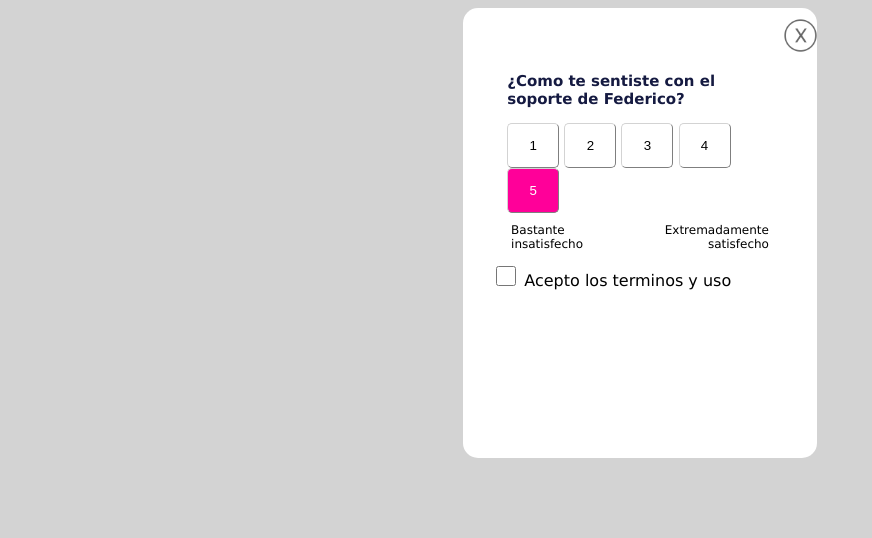
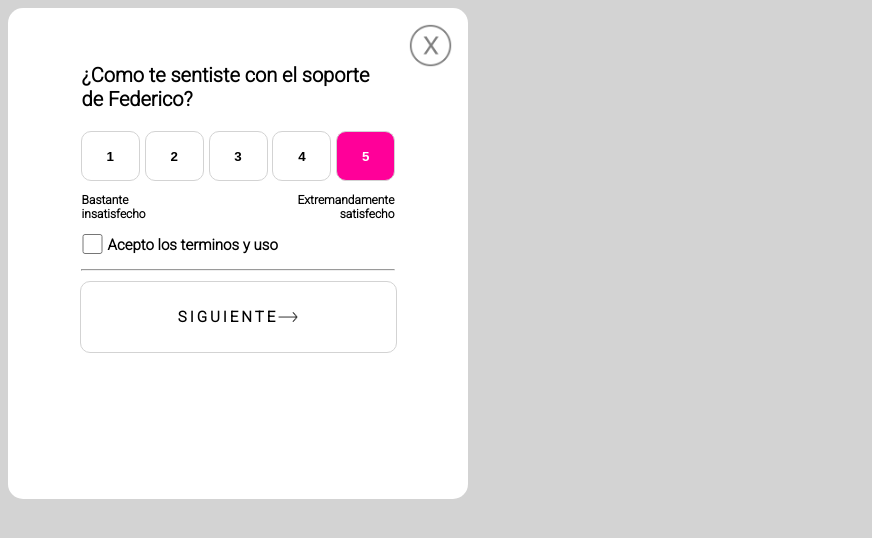
Before and after one commit to gonferreyra/NUCBA_challenges, a plain HTML site: page 002_feedback_popups/index.html in a window 1280 px wide. Shown: the whole page, without its empty margins (0-872 px from the left). Drawn offline with Linux system fonts and the light colour scheme.

Commit message:
redoing popups2

```diff
--- a/002_feedback_popups/css/style.css
+++ b/002_feedback_popups/css/style.css
@@ -1,70 +1,103 @@
 body{
     background-color: lightgray;
-    font-family: 'Lucida Sans', 'Lucida Sans Regular', 'Lucida Grande', 'Lucida Sans Unicode', Geneva, Verdana, sans-serif;
+    font-family: 'Roboto', sans-serif;
+    font-weight: bold;
+    font-size: 20px;
 }
-#conteiner{
+.popup{
+    width: 460px;
+    height: 491px;
     background-color: #ffffff;
-    width: 28%;
-    height: 450px;
-    margin: auto;
     border-radius: 15px;
 }
-.iconx img{
-    height: 35px;
-    width: 35px;
-    padding-left: 320px;
-    opacity: 0.6;
-    padding-top: 10px;
+.icon-x{
+    opacity: 0.5;
+    text-align: right;
+}
+.icon-x img{
+    width: 45px;
+    margin: 15px 15px 0px 15px;
+}
+.text-1{
+    width: 68%;
+    text-align: left;
+    margin: auto;
+    margin-top: -30px;
+}
+.buttons-1{
+    width: 85%;
+    text-align: center;
+    margin: auto;
 
 }
-.text1{
-    width: 75%;
+.buttons-1 button{
+    border: 1px solid lightgray;
+    border-radius: 10px;
+    background-color: #ffffff;
+    width: 59px;
+    height: 50px;
+    font-weight: bold;
+}
+.buttons-1 .color-button{
+    background-color: #ff0099;
+    color: #ffffff;
+}
+.conteiner-2{
+    display: flex;
+    width: 68%;
     margin: auto;
-    color: #151a41;
-    font-weight: bold;
-    font-size: 15px;
+    /* border: 1px solid black; */
+    justify-content: space-between;
 }
-.buttons{
-    width: 75%;
-    margin: auto;
+.conteiner-2 div{
+    /* border: 1px solid black; */
+    width: 100px;
+    height: 50px;
 }
-button{
-    width: 52px;
-    height: 45px;
-    border-radius: 5px;
-    border-width: 1px;
-    background-color: #ffffff;
-    border-color: lightgray;
+.left{
+    font-size: 12px;
 }
-.button5{
-    background-color: #ff0099;
-    color: white;
+.right{
+    font-size: 12px;
+    text-align: right;
 }
 .terms{
-    width: 75%;
+    /* border: 1px solid black; */
+    width: 68%;
     margin: auto;
+    display: flex;
+
 }
-.scale{
-    font-size: 12px;
-    margin: 10px 48px;
+.terms input{
+    width: 25px;
+    height: 20px;
+    text-align: left;
+    margin: 3px 3px 3px -2px;
 }
-.left{
-    display: block;
-    float: left;
+.terms label{
+    font-size: 15px;
+    font-weight: bold;
 }
-.right{
-    float: right;
-    text-align: right;
+hr{
+    width: 68%;
+    color: lightgray;
 }
-.checkbox{
-    clear: both;
-    width: 84%;
+.next-button{
+    width: 315px;
+    height: 70px;
+    margin: auto;
+    border: 1px solid lightgray;
+    border-radius: 10px;
+    display: flex;
+    justify-content: center;
     text-align: center;
-    margin-top: 50px;
-    justify-content: center;
+    align-items: center;
+    text-decoration: none;
+    color: black;
+    font-size: 15px;
+    letter-spacing: 3px;
 }
-.checkbox input{
+.next-button img{
     width: 20px;
-    height: 20px;
-    justify-content: center;
+    height: 22px;
 }
--- a/002_feedback_popups/index.html
+++ b/002_feedback_popups/index.html
@@ -3,39 +3,51 @@
 <head>
     <meta charset="UTF-8">
     <meta http-equiv="X-UA-Compatible" content="IE=edge">
-    <meta name="viewport" content="width=device-width, initial-scale=1.0">
-    <title>Feedback Popups</title>
+    <meta name="viewport" content="width=, initial-scale=1.0">
+    <title>Document</title>
     <link rel="stylesheet" href="./css/style.css">
+    <link rel="preconnect" href="https://fonts.googleapis.com">
+    <link rel="preconnect" href="https://fonts.googleapis.com">
+    <link rel="preconnect" href="https://fonts.gstatic.com" crossorigin>
+    <link href="https://fonts.googleapis.com/css2?family=Roboto:wght@300&display=swap" rel="stylesheet">
 </head>
 <body>
-    <div id="conteiner">
-        <div class="iconx">
-            <img src="./img/Xbox.png" alt="x">
+    <div class="conteiner">
+        <div class="popup">
+            <div class="icon-x">
+                <img src="/NUCBA_challenges/002_feedback_popups/img/Xbox.png" alt="">
             </div>
-        <div class="text1">
+            <div class="text-1">
                 <p>¿Como te sentiste con el soporte de Federico?</p>
             </div>
-        <div class="buttons">
+            <div class="buttons-1">
                 <button>1</button>
                 <button>2</button>
                 <button>3</button>
                 <button>4</button>
-            <button class="button5">5</button>
+                <button class="color-button">5</button>
             </div>
-        <div class="scale">
+            <div class="conteiner-2">
                 <div class="left">
-                Bastante <br>
+                    <p>Bastante <br>
                         insatisfecho
+                    </p>
                 </div>
                 <div class="right">
-                Extremadamente <br>
-                satisfecho
+                    <p>Extremandamente <br>
+                    satisfecho</p>
                 </div>
             </div>
-        <div class="checkbox">
-            <input type="checkbox">
+            <div class="terms">
+                <div>
+                    <input type="checkbox" name="checkbox">
+                </div>
+                <div>
                     <label for="checkbox">Acepto los terminos y uso</label>
-
+                </div>
+            </div>
+            <hr>
+            <a class="next-button" href="#">SIGUIENTE <img src="./img/right_arrow.png" alt="arrow"></a>
         </div>
     </div>
 </body>
```
Also changed, not shown: 002_feedback_popups/img/right_arrow.png (added). Lines whose indentation alone changed are shown as unchanged.
